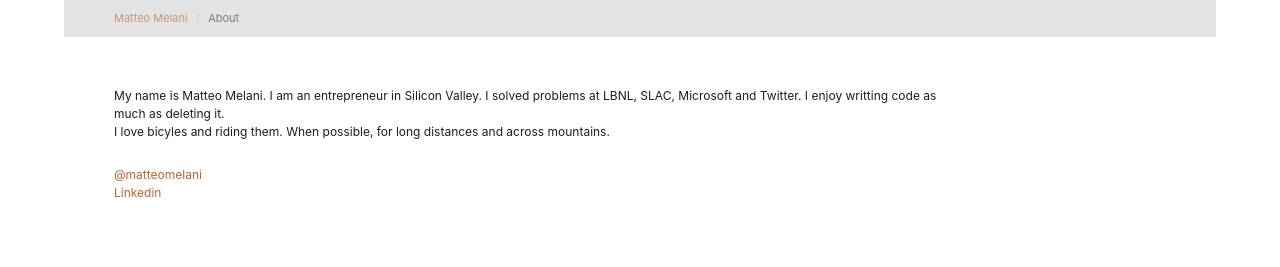
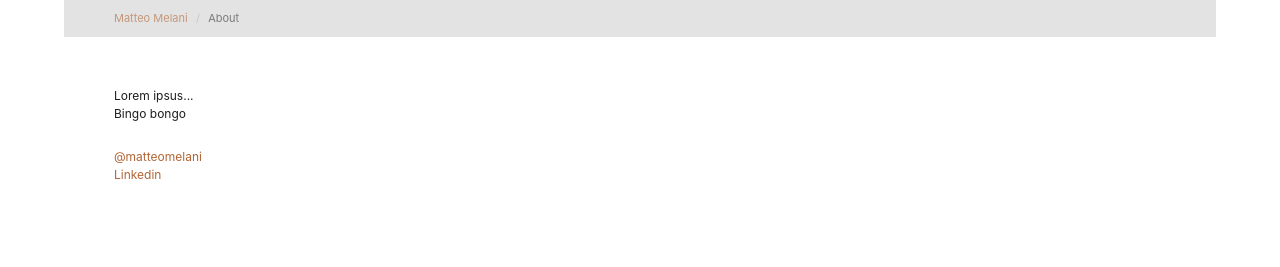
Before and after one commit to matteomelani/website, a Gatsby site: page /about in a window 1280 px wide. Built offline with nearby package versions, Linux system fonts and the light colour scheme; Gatsby itself is replaced by a stand-in of ours.

Commit message:
Remove bad text from about page

```diff
--- a/src/pages/about.js
+++ b/src/pages/about.js
@@ -5,8 +5,8 @@ import SEO from "../components/seo"
 export default () => (
     <Layout breadcrumbsItems={[{ text:'Matteo Melani', link: '/' },{ text:'About', link: '/about' }]}>
       <SEO title = 'About' description = 'About Matteo Melani.' pathname = '/about' zType = 'profile' />
-      <p>My name is Matteo Melani. I am an entrepreneur in Silicon Valley. I solved problems at LBNL, SLAC, Microsoft and Twitter. I enjoy writting code as much as deleting it.</p>
-      <p>I love bicyles and riding them. When possible, for long distances and across mountains.</p>
+      <p>Lorem ipsus...</p>
+      <p>Bingo bongo</p>
       <div id="contact-info">
         <p>
           <a href="https://www.twitter.com/matteomelani">@matteomelani</a>
```
Also changed, not shown: static/faviconWhite.png (renamed from static/faviconWhite.ico).
